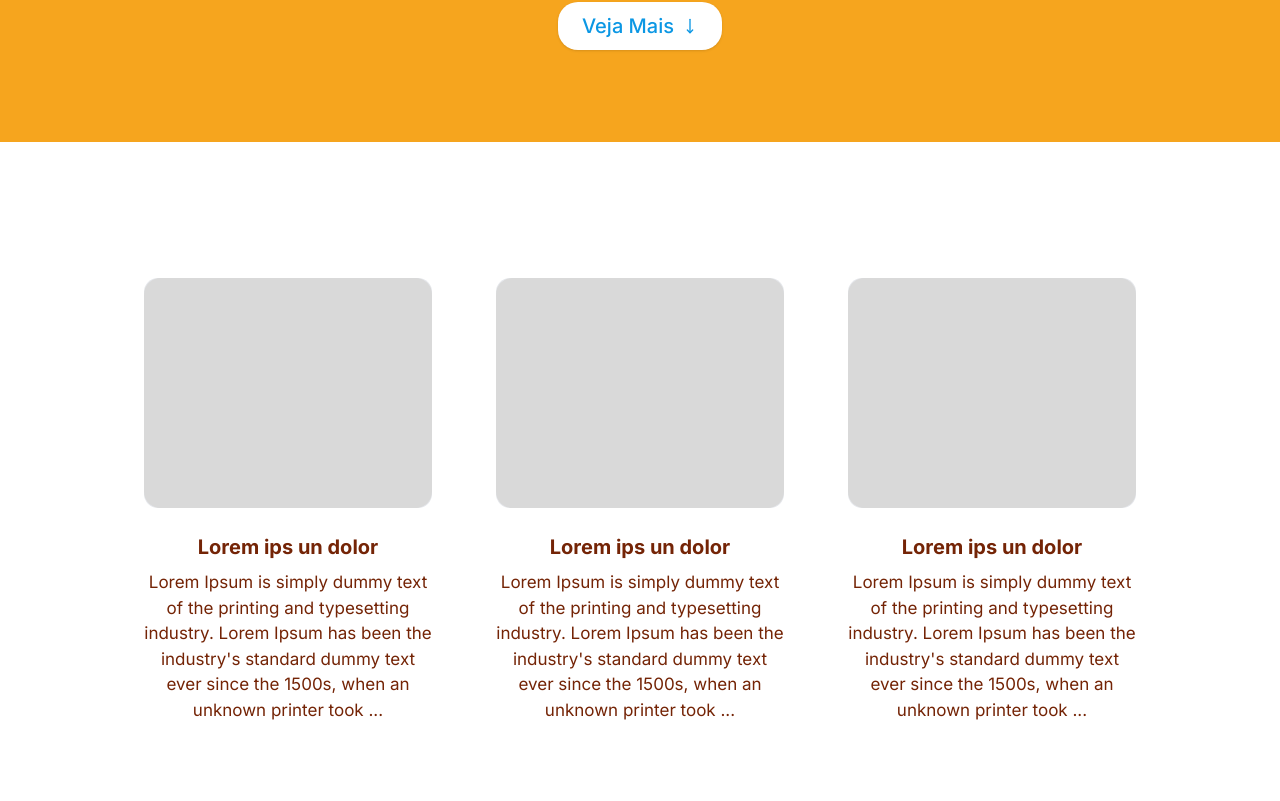
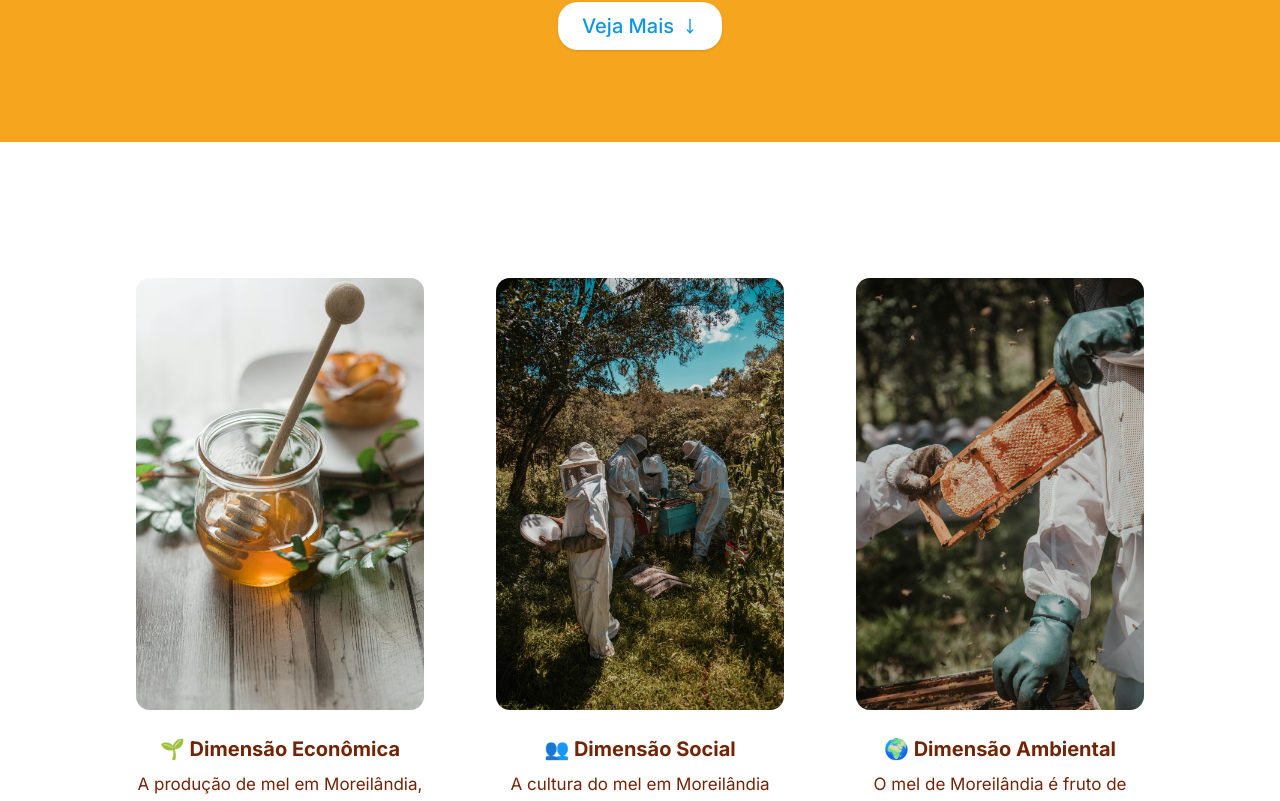
Before and after one commit to GuilhermeMarqus/Moreilandia, a Next.js app: page /historia in a window 1280 px wide. Shown: the part 830-1631 px from the top of the page. Built offline with nearby package versions, Linux system fonts and the light colour scheme.

Commit message:
chore: styled cartao.tsx component in historia/page.tsx

```diff
--- a/src/app/(rotas)/historia/page.tsx
+++ b/src/app/(rotas)/historia/page.tsx
@@ -48,28 +48,31 @@ export default function Historia() {
           </Link>
         </div>
       </div>
-      <main id="cards-historia" className="mx-auto flex justify-center">
-        <div className="grid grid-cols-1 md:grid-cols-2 lg:grid-cols-3 gap-8 p-4 sm:p-30">
+      <main id="cards-historia" className="mx-auto flex items-center justify-center">
+        <div className="w-full h-auto min-lg:items-start min-lg:justify-center grid grid-cols-1 md:grid-cols-2 lg:grid-cols-3 gap-10 p-4 sm:p-30">
           <Cartao
-            title={"Lorem ips un dolor"}
+            title={"🌱 Dimensão Econômica"}
+            imageSrc="/cardsHistoria/dimensao_economica.jpg"
             description={
-              "Lorem Ipsum is simply dummy text of the printing and typesetting industry. Lorem Ipsum has been the industry's standard dummy text ever since the 1500s, when an unknown printer took ..."
+              "A produção de mel em Moreilândia, Pernambuco, tornou-se uma atividade estratégica para o desenvolvimento local. A apicultura, além de exigir baixo investimento inicial, garante renda complementar às famílias rurais e fortalece o agronegócio regional. Os apicultores do município têm encontrado no mel uma alternativa lucrativa e sustentável, capaz de gerar empregos e movimentar a economia. Estudos apontam que a atividade contribui para a fixação das famílias no campo, reduzindo o êxodo rural e ampliando as oportunidades de negócios."
             }
             titleColor="#742406"
             descriptionColor="#742406"
           />
           <Cartao
-            title={"Lorem ips un dolor"}
+            title={"👥 Dimensão Social"}
+            imageSrc="/cardsHistoria/dimensao_social.jpg"
             description={
-              "Lorem Ipsum is simply dummy text of the printing and typesetting industry. Lorem Ipsum has been the industry's standard dummy text ever since the 1500s, when an unknown printer took ..."
+              "A cultura do mel em Moreilândia não se limita ao aspecto econômico: ela também fortalece os laços comunitários. A apicultura é vista como uma prática que promove cooperação entre famílias e associações locais, estimulando o capital social e a solidariedade. Muitos produtores se organizam em cooperativas, o que facilita o acesso a treinamentos, crédito e mercados consumidores. Essa união gera sentimento de pertencimento e valorização cultural, já que o mel é reconhecido como um produto identitário da região"
             }
             titleColor="#742406"
             descriptionColor="#742406"
           />
           <Cartao
-            title={"Lorem ips un dolor"}
+            title={"🌍 Dimensão Ambiental"}
+            imageSrc="/cardsHistoria/dimensao_ambiental.jpg"
             description={
-              "Lorem Ipsum is simply dummy text of the printing and typesetting industry. Lorem Ipsum has been the industry's standard dummy text ever since the 1500s, when an unknown printer took ..."
+              "O mel de Moreilândia é fruto de uma prática que alia produção e preservação ambiental. A apicultura contribui para a polinização das plantas nativas, fortalecendo a biodiversidade e garantindo equilíbrio ecológico. Além disso, desperta a consciência ambiental entre os produtores, que passam a valorizar a conservação das áreas de caatinga e a importância das abelhas para o ecossistema. Apesar dos desafios relacionados à falta de apoio técnico e governamental, a atividade se destaca como um exemplo de produção sustentável, capaz de unir tradição, natureza e inovação."
             }
             titleColor="#742406"
             descriptionColor="#742406"
```
